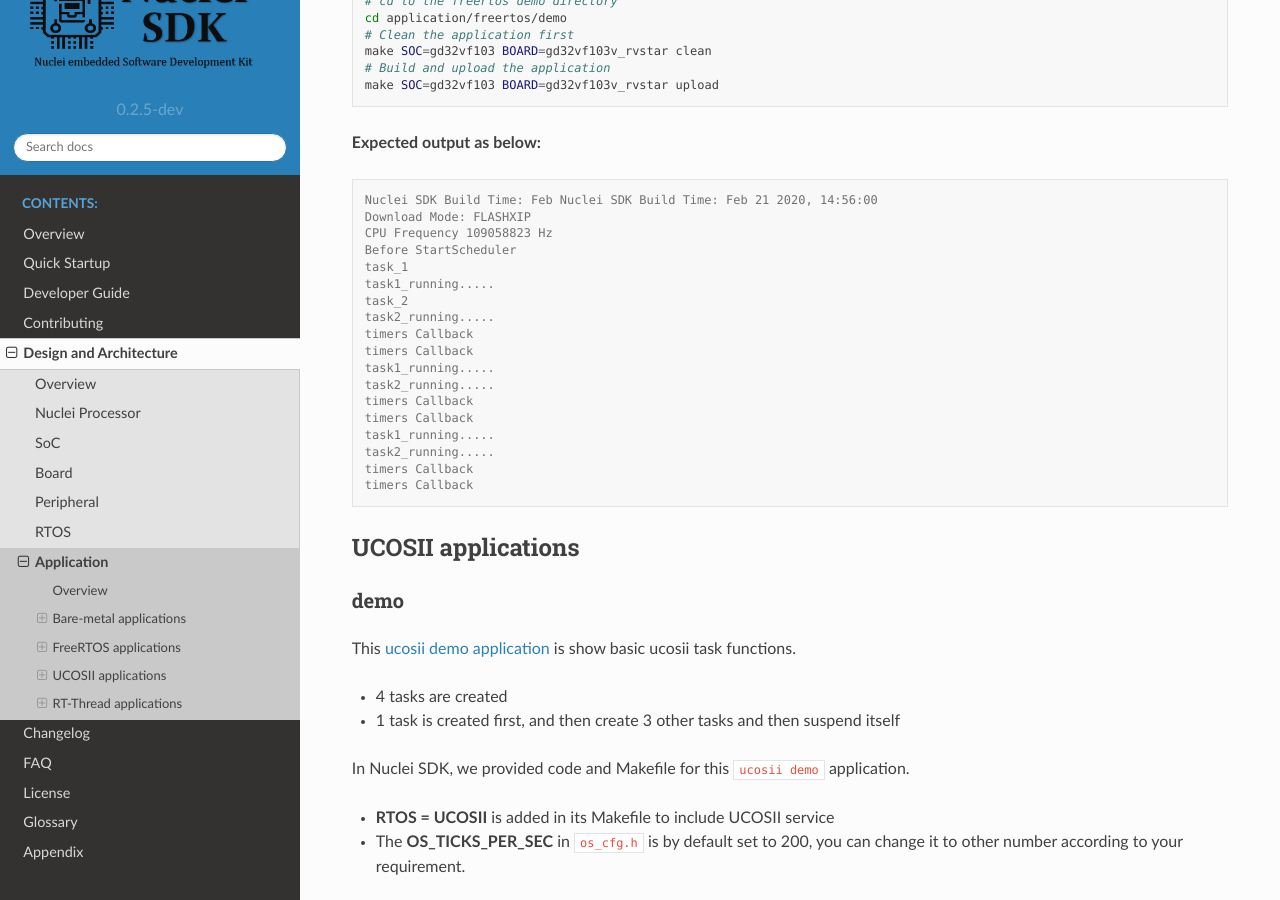
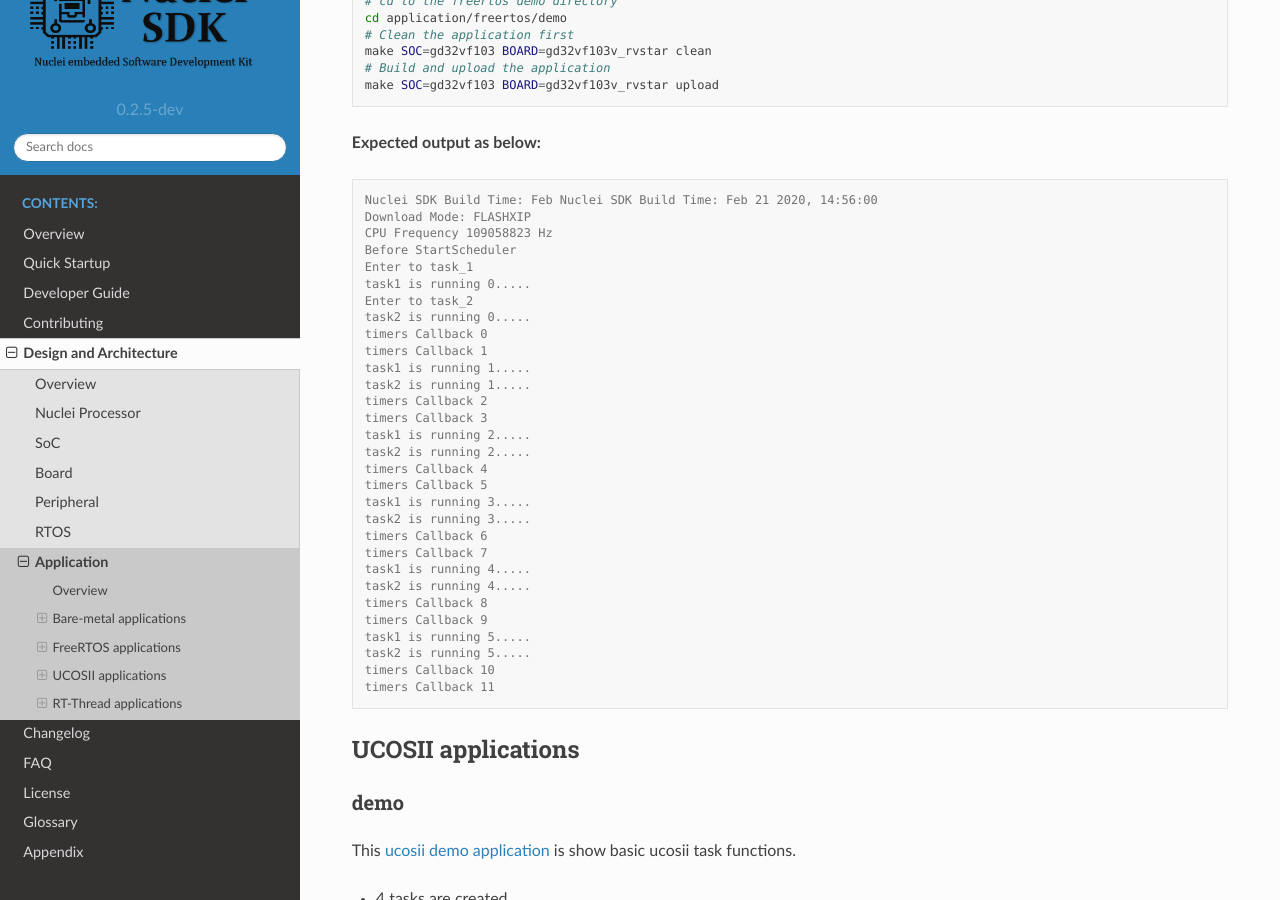
Before and after one commit to Nuclei-Software/nuclei-sdk, a Sphinx documentation site: the page built from doc/source/design/app.rst, in a window 1280 px wide and 900 px high, scrolled down 10993 px. Built offline with Sphinx 7.4.7 and the Read the Docs theme 2.0.0, drawn with Linux system fonts in a browser that asks for light colours.

Commit message:
doc: update freertos demo documentation
Signed-off-by: Huaqi Fang <578567190@qq.com>

```diff
--- a/doc/source/design/app.rst
+++ b/doc/source/design/app.rst
@@ -650,20 +650,32 @@
     Download Mode: FLASHXIP
     CPU Frequency 109058823 Hz
     Before StartScheduler
-    task_1
-    task1_running.....
-    task_2
-    task2_running.....
-    timers Callback
-    timers Callback
-    task1_running.....
-    task2_running.....
-    timers Callback
-    timers Callback
-    task1_running.....
-    task2_running.....
-    timers Callback
-    timers Callback
+    Enter to task_1
+    task1 is running 0.....
+    Enter to task_2
+    task2 is running 0.....
+    timers Callback 0
+    timers Callback 1
+    task1 is running 1.....
+    task2 is running 1.....
+    timers Callback 2
+    timers Callback 3
+    task1 is running 2.....
+    task2 is running 2.....
+    timers Callback 4
+    timers Callback 5
+    task1 is running 3.....
+    task2 is running 3.....
+    timers Callback 6
+    timers Callback 7
+    task1 is running 4.....
+    task2 is running 4.....
+    timers Callback 8
+    timers Callback 9
+    task1 is running 5.....
+    task2 is running 5.....
+    timers Callback 10
+    timers Callback 11
 
 
 UCOSII applications
```
